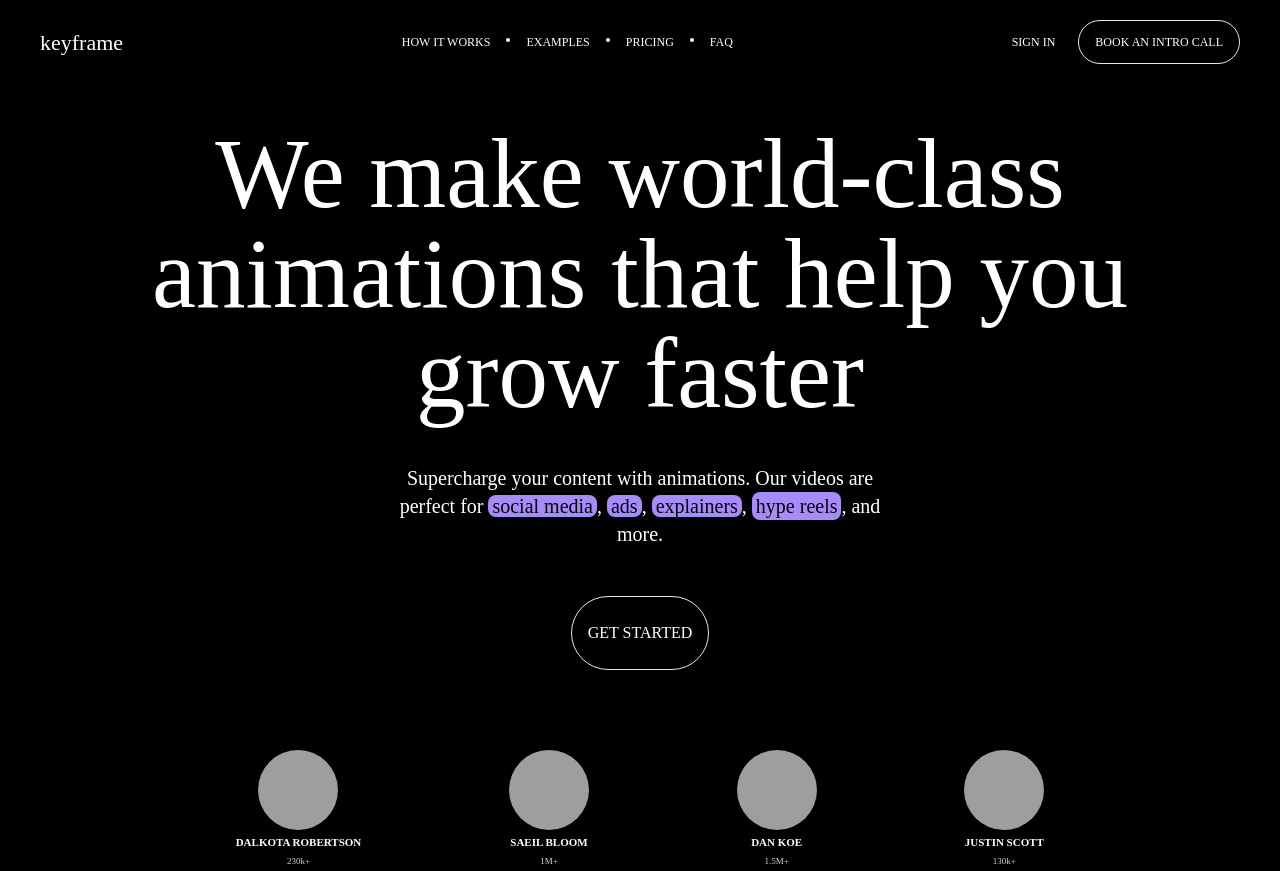
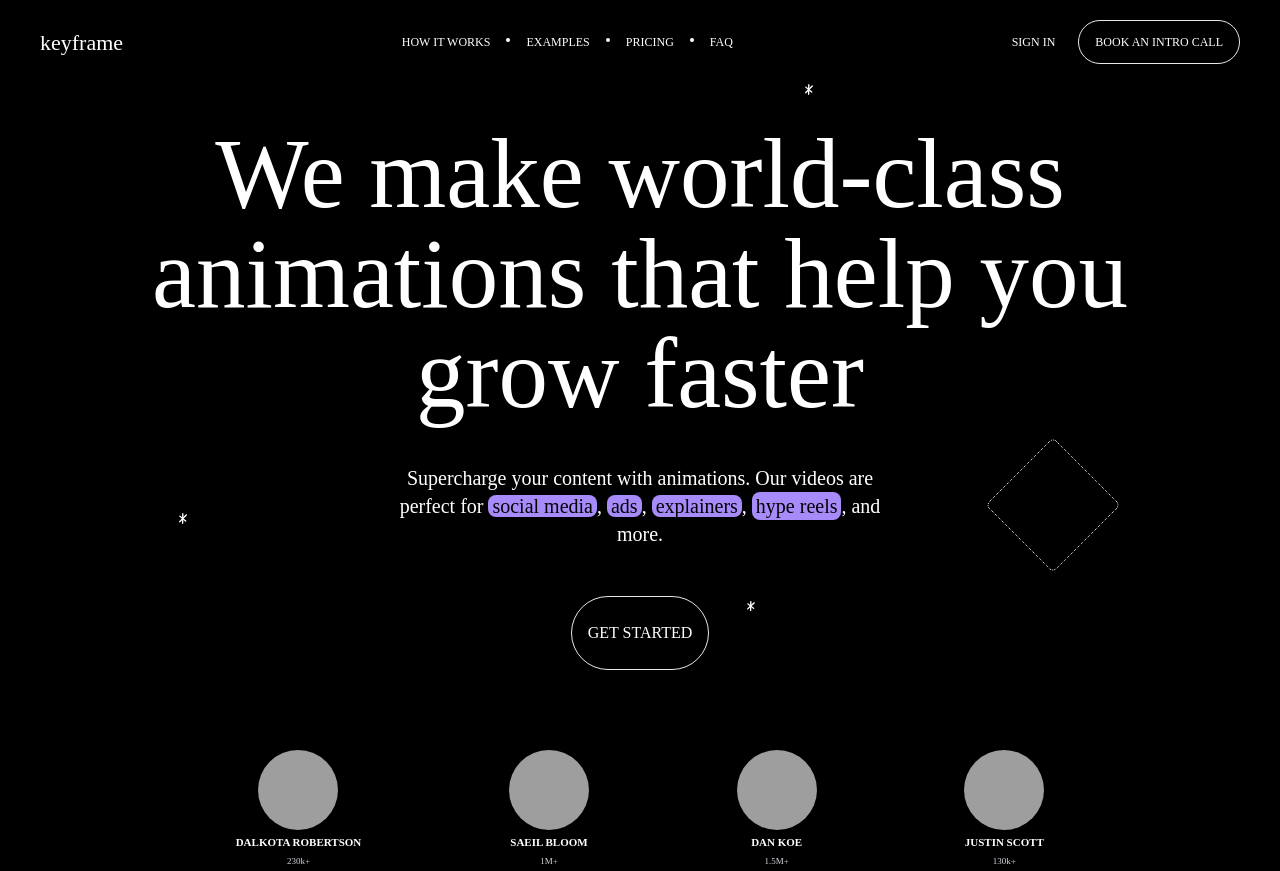
Before and after one commit to iamajraj/agency-landing-page, a website built with Vite: page index.html in a window 1280 px wide. Shown: the top 871 px of the page. Built offline with nearby package versions, Linux system fonts and the light colour scheme; grey boxes are pictures that could not be loaded.

Commit message:
some stars added

```diff
--- a/index.html
+++ b/index.html
@@ -26,7 +26,23 @@
           </button>
         </div>
       </div>
-      <div class="px-20 flex flex-col items-center mt-10">
+      <!-- main section -->
+      <div
+        class="w-full max-w-6xl mx-auto flex flex-col items-center pt-10 relative">
+        <img
+          src="/asterisk.svg"
+          alt=""
+          class="absolute w-2 top-0 right-[35%]" />
+        <img
+          src="/asterisk.svg"
+          alt=""
+          class="absolute w-2 bottom-[25%] left-[10%]" />
+        <img
+          src="/asterisk.svg"
+          alt=""
+          class="absolute w-2 bottom-[10%] right-[40%]" />
+        <div
+          class="absolute bottom-[20%] right-[10%] w-24 h-24 border-white border-dotted border rotate-45 rounded-md"></div>
         <p class="text-[99px] font-light text-center leading-[100px] max-w-6xl">
           We make world-class animations that help you grow faster
         </p>
@@ -48,6 +64,7 @@
           Get Started
         </button>
       </div>
+      <!-- profiles -->
       <div
         class="max-w-5xl mx-auto mt-20 flex items-center justify-evenly gap-10">
         <div class="flex flex-col items-center gap-1">
@@ -83,6 +100,7 @@
           <p class="text-[9px] font-light text-gray-300">130k+</p>
         </div>
       </div>
+      <!-- boxes -->
       <div class="px-10 grid grid-cols-3 gap-10 h-[700px] mt-28">
         <div class="bg-[#D8B9FF] rounded-[20px] p-5 flex flex-col">
           <p
```
